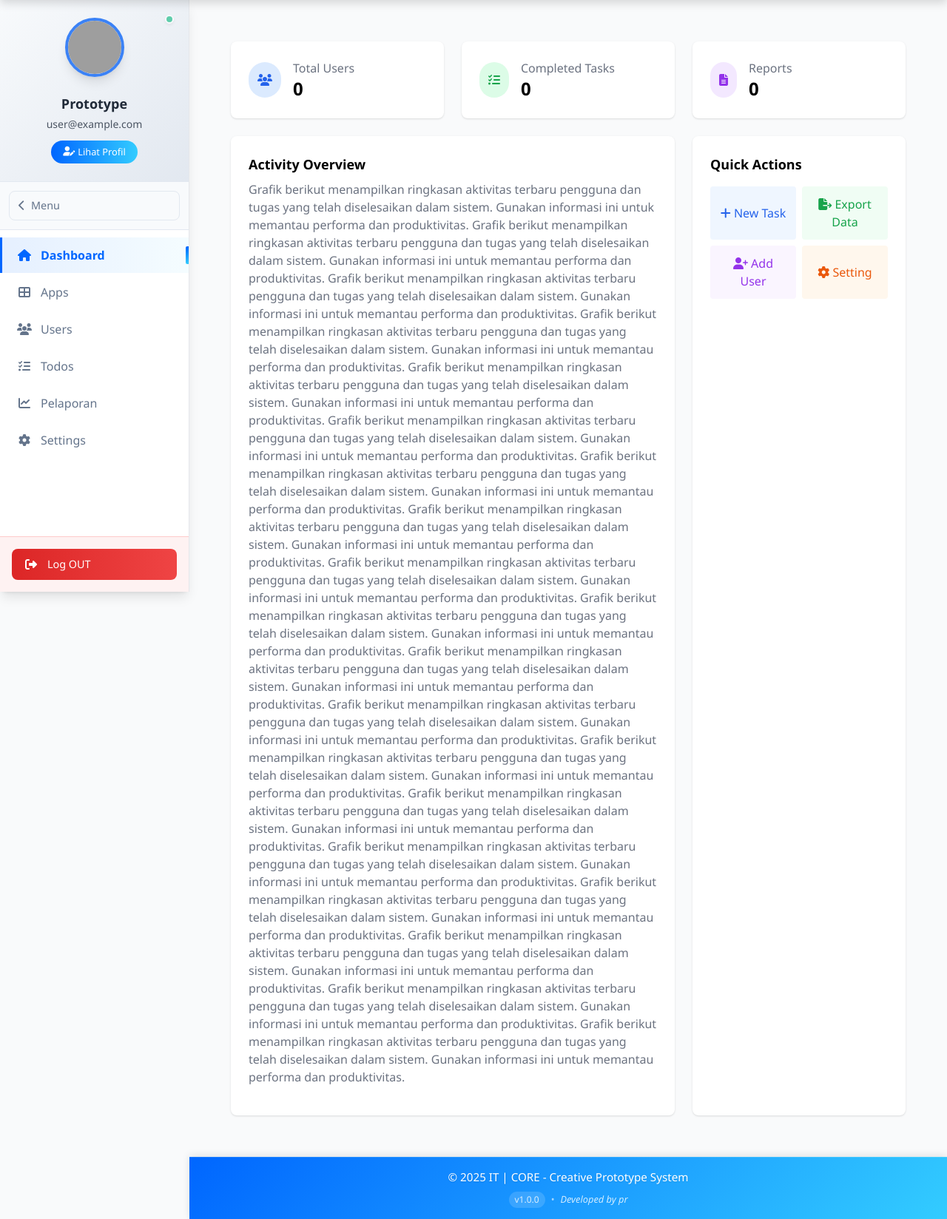
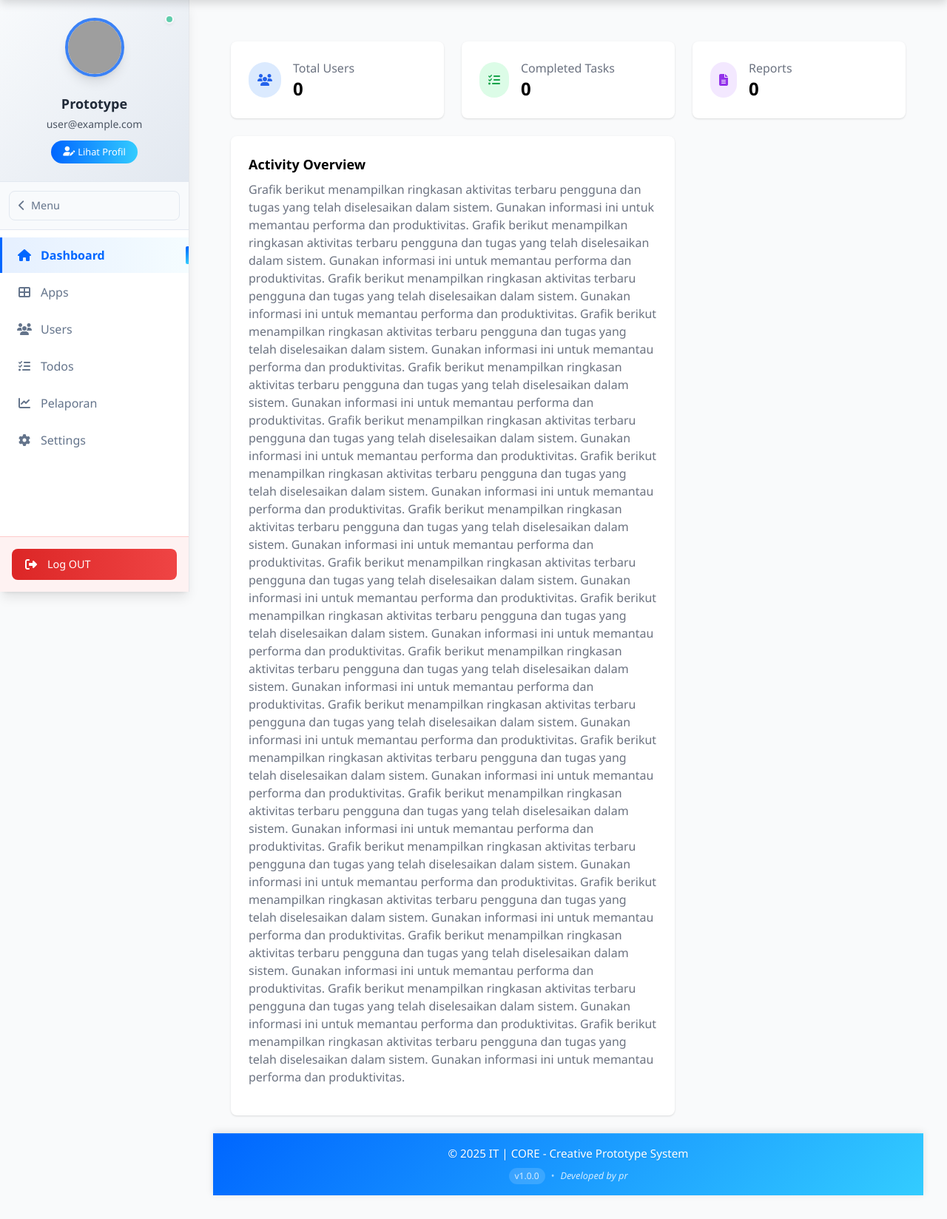
Before and after one commit to 1bilionsultanyusuf-hue/gg, a PHP site: page / in a window 1280 px wide. Shown: the part 60-1708 px from the top of the page at 74% size. Run offline with PHP 8.4, Linux system fonts and the light colour scheme; some libraries are stand-ins or nearby versions; grey boxes are pictures that could not be loaded.

Commit message:
update dashboard.php

```diff
--- a/modul/dashboard/dashboard.php
+++ b/modul/dashboard/dashboard.php
@@ -66,23 +66,3 @@
     <div class="flex-1">
     </div>
 </div>
-
-        <div class="bg-white rounded-lg shadow p-6">
-            <h3 class="text-lg font-semibold mb-4">Quick Actions</h3>
-            <div class="grid grid-cols-2 gap-2">
-                <button class="p-3 bg-blue-50 text-blue-600 rounded hover:bg-blue-100">
-                    <i class="fas fa-plus"></i> New Task
-                </button>
-                <button class="p-3 bg-green-50 text-green-600 rounded hover:bg-green-100">
-                    <i class="fas fa-file-export"></i> Export Data
-                </button>
-                <button class="p-3 bg-purple-50 text-purple-600 rounded hover:bg-purple-100">
-                    <i class="fas fa-user-plus"></i> Add User
-                </button>
-                <button class="p-3 bg-orange-50 text-orange-600 rounded hover:bg-orange-100">
-                    <i class="fas fa-cog"></i> Setting
-                </button>
-            </div>
-        </div>
-    </div>
-</main>
```
